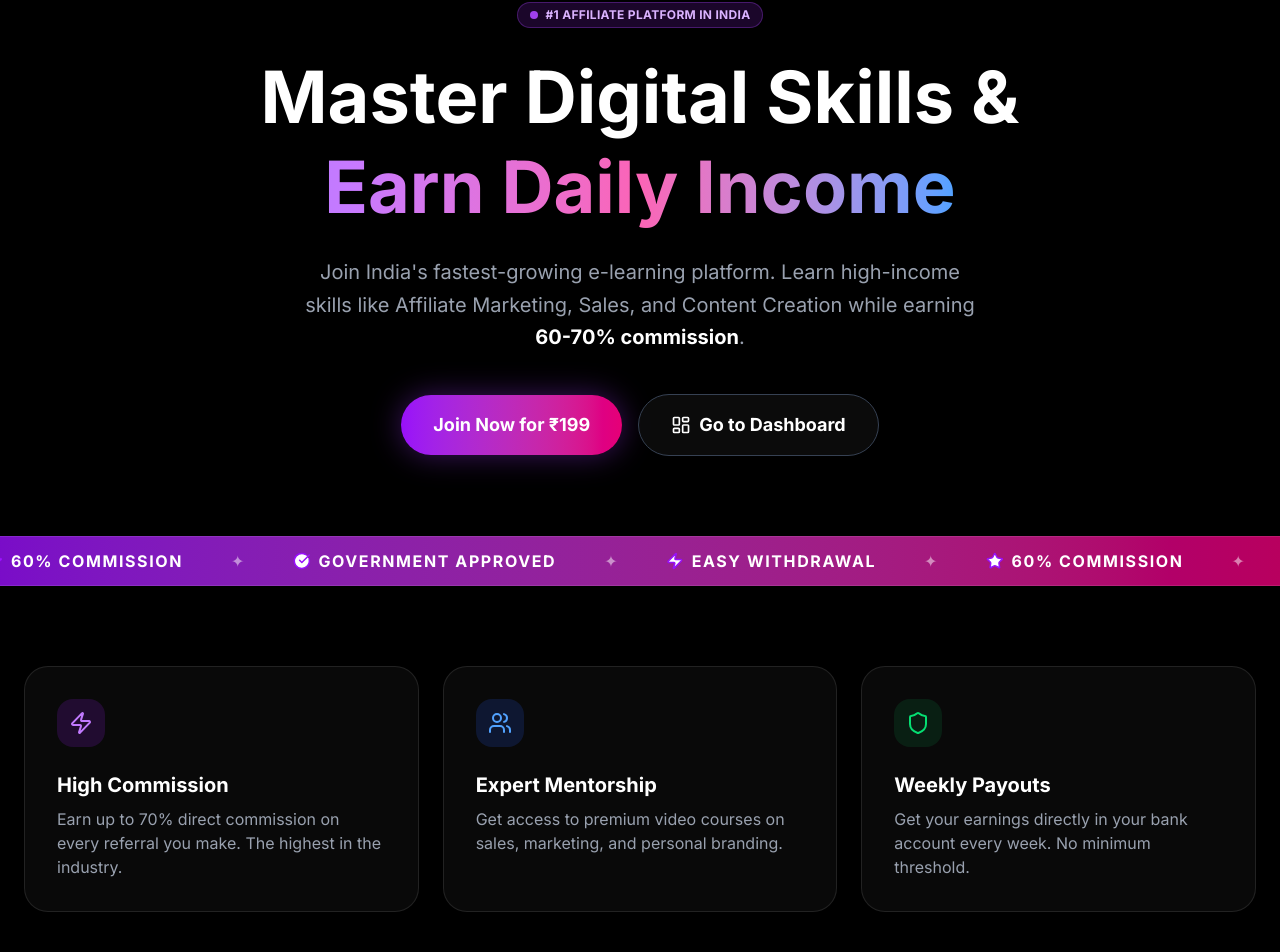
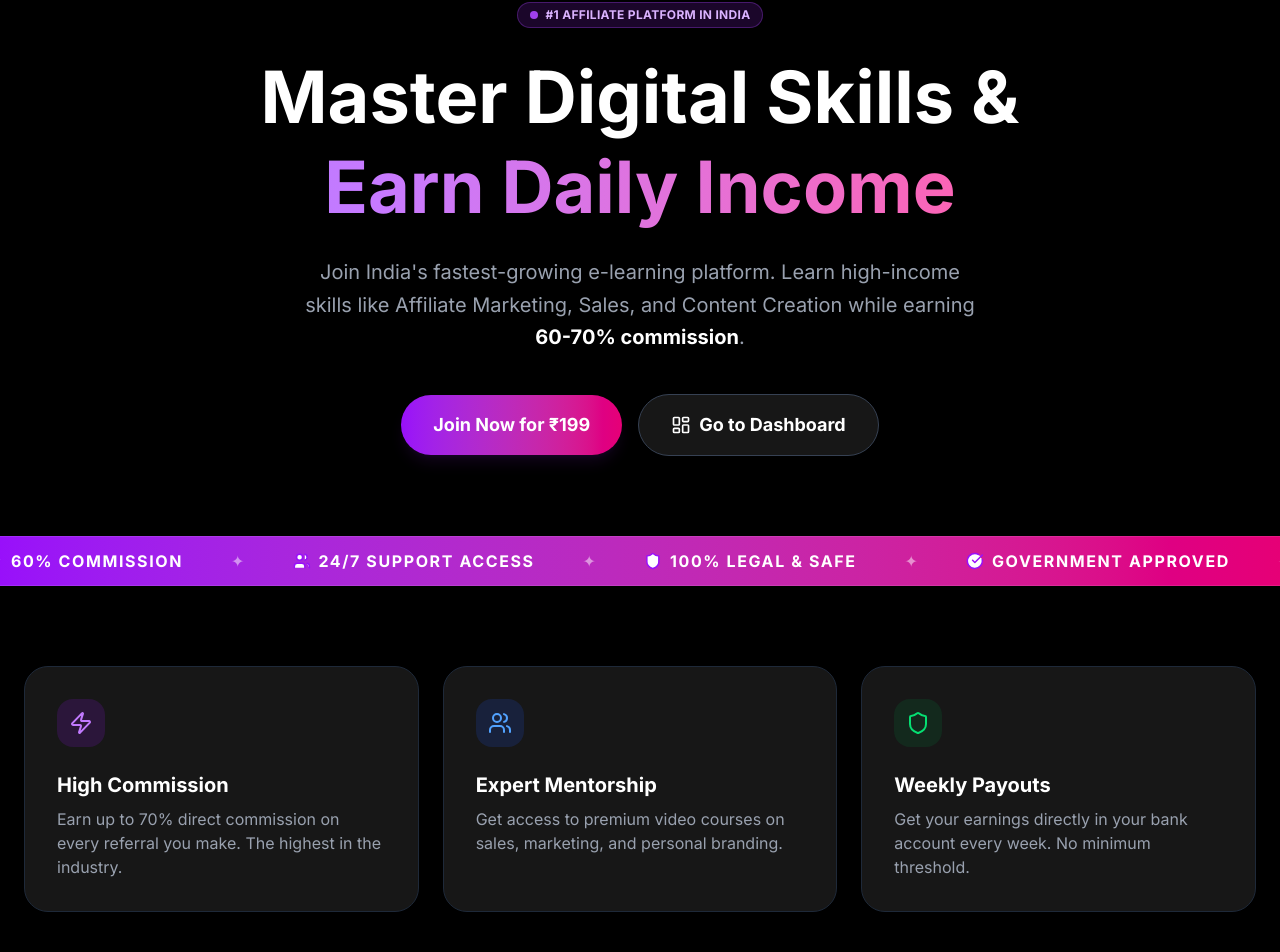
Before and after one commit to abnel-pradhan/newarprime-dashboard, a Next.js app: page / in a window 1280 px wide. Shown: the part 152-1104 px from the top of the page. Built offline with nearby package versions, Linux system fonts and the light colour scheme.

Commit message:
Final submission code

```diff
--- a/app/page.tsx
+++ b/app/page.tsx
@@ -1,34 +1,21 @@
-'use client';
 import Link from 'next/link';
 import { ArrowRight, Zap, Shield, Users, Star, CheckCircle, LayoutDashboard } from 'lucide-react';
 
 export default function Home() {
   return (
-    <div className="min-h-screen bg-black text-white font-sans selection:bg-purple-500 selection:text-white relative overflow-hidden">
+    <div className="min-h-screen bg-black text-white font-sans selection:bg-purple-500 selection:text-white">
 
-      {/* 🌟 SMOOTH RGB BACKGROUND EFFECT */}
-      <div className="fixed inset-0 -z-10 h-full w-full bg-black">
-          {/* 1. Purple Orb (Top Left) */}
-          <div className="absolute top-[-10%] left-[-10%] w-[600px] h-[600px] bg-purple-600/30 rounded-full blur-[120px] animate-pulse"></div>
-
-          {/* 2. Blue Orb (Bottom Right) */}
-          <div className="absolute bottom-[-10%] right-[-10%] w-[600px] h-[600px] bg-blue-600/20 rounded-full blur-[120px] animate-pulse delay-1000"></div>
-
-          {/* 3. Pink Moving Orb (Center) */}
-          <div className="absolute top-1/2 left-1/2 -translate-x-1/2 -translate-y-1/2 w-[400px] h-[400px] bg-pink-600/20 rounded-full blur-[100px] animate-blob"></div>
-      </div>
-
-      {/* NAVBAR */}
       <nav className="border-b border-gray-800 bg-black/50 backdrop-blur-md sticky top-0 z-50">
   <div className="max-w-7xl mx-auto px-4 md:px-6 py-4 flex justify-between items-center">
 
-          {/* LOGO */}
+    {/* LOGO (Text hidden on mobile to save space) */}
     <div className="flex items-center gap-2 md:gap-3">
        <img
          src="/logo.png"
          alt="Logo"
          className="w-8 h-8 md:w-10 md:h-10 object-cover rounded-full border border-gray-800 shadow-lg"
        />
+       {/* 'hidden md:block' hides the text on phone screens */}
        <span className="font-bold text-lg md:text-2xl tracking-wide bg-gradient-to-r from-purple-600 to-blue-600 text-transparent bg-clip-text hidden md:block">
          NewarPrime
        </span>
@@ -36,6 +23,8 @@ export default function Home() {
 
     {/* ACTIONS */}
     <div className="flex items-center gap-3 md:gap-6">
+
+      {/* Dashboard Icon (Visible on Mobile now!) */}
       <Link href="/dashboard" className="flex items-center gap-2 text-gray-300 hover:text-purple-400 font-medium transition-colors">
          <LayoutDashboard size={20} /> <span className="hidden md:inline">Dashboard</span>
       </Link>
@@ -52,7 +41,10 @@ export default function Home() {
 </nav>
 
       {/* HERO SECTION */}
-      <main className="relative">
+      <main className="relative overflow-hidden">
+        {/* Background Gradients */}
+        <div className="absolute top-0 left-1/2 -translate-x-1/2 w-[1000px] h-[500px] bg-purple-600/20 rounded-full blur-[120px] -z-10"></div>
+
         <div className="max-w-7xl mx-auto px-6 pt-20 pb-20 text-center">
           <div className="inline-flex items-center gap-2 px-3 py-1 rounded-full bg-purple-900/30 border border-purple-500/30 text-purple-300 text-xs font-bold uppercase tracking-wide mb-6">
             <span className="w-2 h-2 bg-purple-500 rounded-full animate-pulse"></span>
@@ -61,7 +53,7 @@ export default function Home() {
 
           <h1 className="text-5xl md:text-7xl font-bold mb-6 leading-tight">
             Master Digital Skills & <br/>
-            <span className="text-transparent bg-clip-text bg-gradient-to-r from-purple-400 via-pink-400 to-blue-400 animate-gradient">Earn Daily Income</span>
+            <span className="text-transparent bg-clip-text bg-gradient-to-r from-purple-400 to-pink-400">Earn Daily Income</span>
           </h1>
 
           <p className="text-xl text-gray-400 mb-10 max-w-2xl mx-auto leading-relaxed">
@@ -69,19 +61,19 @@ export default function Home() {
           </p>
 
           <div className="flex flex-col md:flex-row items-center justify-center gap-4">
-            <Link href="/register" className="w-full md:w-auto px-8 py-4 bg-gradient-to-r from-purple-600 to-pink-600 hover:from-purple-500 hover:to-pink-500 text-white font-bold rounded-full text-lg shadow-[0_0_30px_rgba(147,51,234,0.4)] transition-all hover:scale-105">
+            <Link href="/register" className="w-full md:w-auto px-8 py-4 bg-gradient-to-r from-purple-600 to-pink-600 hover:from-purple-500 hover:to-pink-500 text-white font-bold rounded-full text-lg shadow-lg shadow-purple-900/20 transition-all">
               Join Now for ₹199
             </Link>
-            <Link href="/dashboard" className="w-full md:w-auto px-8 py-4 bg-neutral-900/50 backdrop-blur-sm border border-gray-700 hover:border-gray-500 text-white font-bold rounded-full text-lg transition-all flex items-center justify-center gap-2">
+            <Link href="/dashboard" className="w-full md:w-auto px-8 py-4 bg-neutral-900 border border-gray-700 hover:border-gray-500 text-white font-bold rounded-full text-lg transition-all flex items-center justify-center gap-2">
               <LayoutDashboard size={20} /> Go to Dashboard
             </Link>
           </div>
         </div>
 
         {/* --- INFINITE SCROLL BANNER --- */}
-        <div className="w-full bg-gradient-to-r from-purple-600/80 to-pink-600/80 backdrop-blur-sm overflow-hidden py-3 border-y border-white/10 mb-20">
-          <div className="animate-marquee whitespace-nowrap flex">
-            {[1, 2, 3, 4, 5, 6].map((i) => (
+        <div className="w-full bg-gradient-to-r from-purple-600 to-pink-600 overflow-hidden py-3 border-y border-white/10 mb-20">
+          <div className="animate-marquee whitespace-nowrap">
+            {[1, 2, 3, 4].map((i) => (
               <div key={i} className="flex items-center gap-12 px-6">
                 <span className="text-white font-bold uppercase tracking-widest text-sm md:text-base flex items-center gap-2">
                   <CheckCircle size={18} fill="white" className="text-purple-600"/> Government Approved
@@ -95,6 +87,14 @@ export default function Home() {
                   <Star size={18} fill="white" className="text-purple-600"/> 60% Commission
                 </span>
                 <span className="text-white/50">✦</span>
+                <span className="text-white font-bold uppercase tracking-widest text-sm md:text-base flex items-center gap-2">
+                  <Users size={18} fill="white" className="text-purple-600"/> 24/7 Support Access
+                </span>
+                <span className="text-white/50">✦</span>
+                <span className="text-white font-bold uppercase tracking-widest text-sm md:text-base flex items-center gap-2">
+                  <Shield size={18} fill="white" className="text-purple-600"/> 100% Legal & Safe
+                </span>
+                 <span className="text-white/50">✦</span>
               </div>
             ))}
           </div>
@@ -104,7 +104,7 @@ export default function Home() {
         <div className="max-w-7xl mx-auto px-6 pb-20">
           <div className="grid md:grid-cols-3 gap-6">
             {/* Feature 1 */}
-            <div className="p-8 rounded-3xl bg-neutral-900/40 backdrop-blur-md border border-white/10 hover:border-purple-500/50 transition-colors group">
+            <div className="p-8 rounded-3xl bg-neutral-900 border border-gray-800 hover:border-purple-500/50 transition-colors group">
               <div className="w-12 h-12 bg-purple-900/30 rounded-2xl flex items-center justify-center mb-6 group-hover:scale-110 transition-transform">
                 <Zap className="text-purple-400" size={24} />
               </div>
@@ -113,7 +113,7 @@ export default function Home() {
             </div>
 
             {/* Feature 2 */}
-            <div className="p-8 rounded-3xl bg-neutral-900/40 backdrop-blur-md border border-white/10 hover:border-blue-500/50 transition-colors group">
+            <div className="p-8 rounded-3xl bg-neutral-900 border border-gray-800 hover:border-blue-500/50 transition-colors group">
               <div className="w-12 h-12 bg-blue-900/30 rounded-2xl flex items-center justify-center mb-6 group-hover:scale-110 transition-transform">
                 <Users className="text-blue-400" size={24} />
               </div>
@@ -122,7 +122,7 @@ export default function Home() {
             </div>
 
             {/* Feature 3 */}
-            <div className="p-8 rounded-3xl bg-neutral-900/40 backdrop-blur-md border border-white/10 hover:border-green-500/50 transition-colors group">
+            <div className="p-8 rounded-3xl bg-neutral-900 border border-gray-800 hover:border-green-500/50 transition-colors group">
               <div className="w-12 h-12 bg-green-900/30 rounded-2xl flex items-center justify-center mb-6 group-hover:scale-110 transition-transform">
                 <Shield className="text-green-400" size={24} />
               </div>
@@ -134,7 +134,7 @@ export default function Home() {
       </main>
 
       {/* PROFESSIONAL FOOTER */}
-      <footer className="border-t border-gray-800 bg-black/60 backdrop-blur-md pt-16 pb-8">
+      <footer className="border-t border-gray-800 bg-neutral-900/50 pt-16 pb-8">
         <div className="max-w-7xl mx-auto px-6 grid grid-cols-1 md:grid-cols-4 gap-12 mb-12">
 
           {/* Column 1: Brand */}
@@ -152,8 +152,8 @@ export default function Home() {
           <div>
             <h4 className="font-bold text-white mb-4">Company</h4>
             <ul className="space-y-2 text-sm text-gray-400">
-              <li><Link href="#" className="hover:text-purple-400 transition-colors">About Us</Link></li>
-              <li><Link href="#" className="hover:text-purple-400 transition-colors">Contact Us</Link></li>
+              <li><Link href="/about" className="hover:text-purple-400 transition-colors">About Us</Link></li>
+              <li><Link href="/contact" className="hover:text-purple-400 transition-colors">Contact Us</Link></li>
               <li><Link href="/register" className="hover:text-purple-400 transition-colors">Join Now</Link></li>
             </ul>
           </div>
@@ -162,9 +162,9 @@ export default function Home() {
           <div>
             <h4 className="font-bold text-white mb-4">Legal</h4>
             <ul className="space-y-2 text-sm text-gray-400">
-              <li><Link href="#" className="hover:text-purple-400 transition-colors">Privacy Policy</Link></li>
-              <li><Link href="#" className="hover:text-purple-400 transition-colors">Terms & Conditions</Link></li>
-              <li><Link href="#" className="hover:text-purple-400 transition-colors">Refund Policy</Link></li>
+              <li><Link href="/privacy" className="hover:text-purple-400 transition-colors">Privacy Policy</Link></li>
+              <li><Link href="/terms" className="hover:text-purple-400 transition-colors">Terms & Conditions</Link></li>
+              <li><Link href="/terms" className="hover:text-purple-400 transition-colors">Refund Policy</Link></li>
             </ul>
           </div>
 
@@ -184,7 +184,7 @@ export default function Home() {
 
               {/* YouTube */}
               <a
-                href="#"
+                href="https://youtube.com/@YOUR_CHANNEL"
                 target="_blank"
                 rel="noopener noreferrer"
                 className="w-10 h-10 bg-neutral-800 rounded-full flex items-center justify-center text-gray-400 hover:bg-red-600 hover:text-white transition-all shadow-lg"
@@ -199,26 +199,6 @@ export default function Home() {
           <p>&copy; {new Date().getFullYear()} NewarPrime. All rights reserved.</p>
         </div>
       </footer>
-
-      {/* GLOBAL STYLES FOR ANIMATIONS */}
-      <style jsx>{`
-        .animate-marquee {
-          animation: marquee 20s linear infinite;
-        }
-        @keyframes marquee {
-          0% { transform: translateX(0); }
-          100% { transform: translateX(-50%); }
-        }
-        .animate-blob {
-            animation: blob 7s infinite;
-        }
-        @keyframes blob {
-            0% { transform: translate(-50%, -50%) scale(1); }
-            33% { transform: translate(-50%, -50%) scale(1.1); }
-            66% { transform: translate(-50%, -50%) scale(0.9); }
-            100% { transform: translate(-50%, -50%) scale(1); }
-        }
-      `}</style>
     </div>
   );
 }
```
Lines whose indentation alone changed are shown as unchanged.
